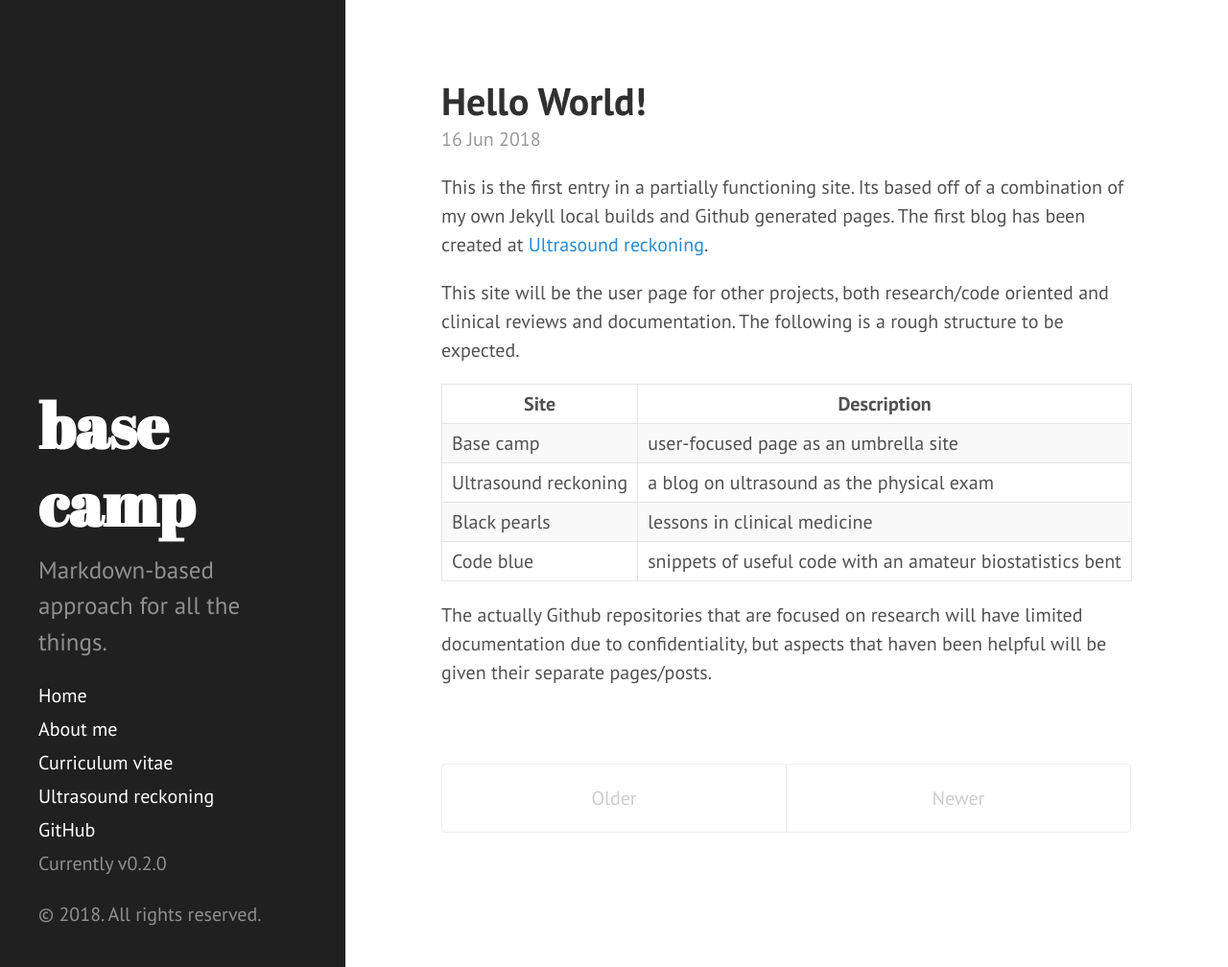
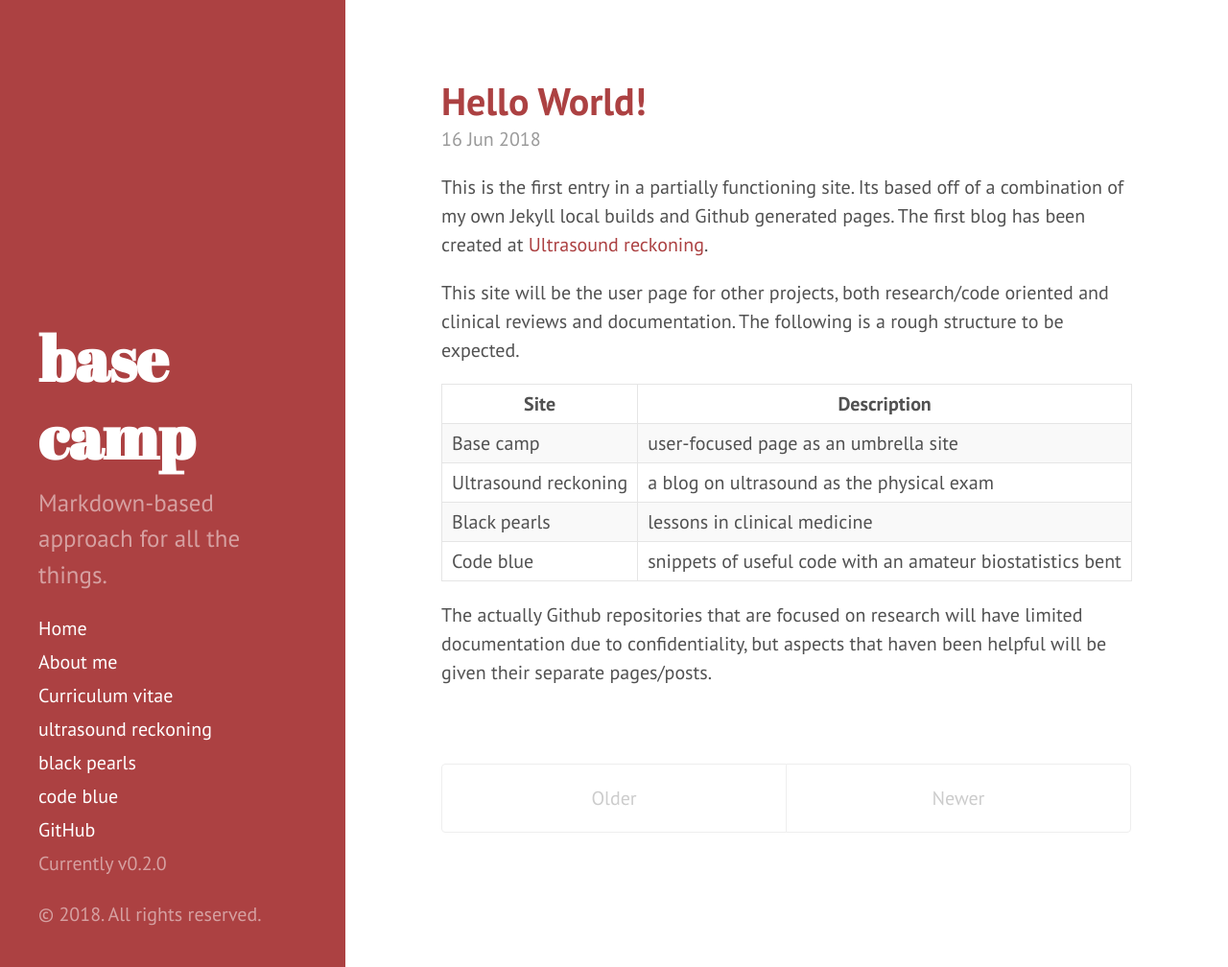
Before and after one commit to asshah4/asshah4.github.io, a Jekyll site: the page built from index.html, in a window 1280 px wide and 1008 px high. Shown: the whole window at 96% size. Built offline with Jekyll 4.4.1, drawn with Linux system fonts in a browser that asks for light colours; the list of posts is cut into pages by our own code.

Commit message:
added theme color to red; added project page sites to side bar

```diff
--- a/_includes/sidebar.html
+++ b/_includes/sidebar.html
@@ -26,7 +26,9 @@
         {% endif %}
       {% endfor %}
 
-	  <a class="sidebar-nav-item" href="https://asshah4.github.io/ultrasound">Ultrasound reckoning</a>
+	  <a class="sidebar-nav-item" href="https://asshah4.github.io/ultrasound">ultrasound reckoning</a>
+	  <a class="sidebar-nav-item" href="https://asshah4.github.io/pearls">black pearls</a>
+	  <a class="sidebar-nav-item" href="https://asshah4.github.io/ultrasound">code blue</a>
       <a class="sidebar-nav-item" href="{{ site.github.repo }}">GitHub</a>
       <span class="sidebar-nav-item">Currently v{{ site.version }}</span>
     </nav>
--- a/_layouts/default.html
+++ b/_layouts/default.html
@@ -3,14 +3,14 @@
 
   {% include head.html %}
 
-  <body>
+	  <body>
 
 		{% include sidebar.html %}
 
 		<div class="content container">
 		  {{ content }}
 		</div>
-
+	<body class="theme-base-08">
 	</body>
 
 </html>
```
